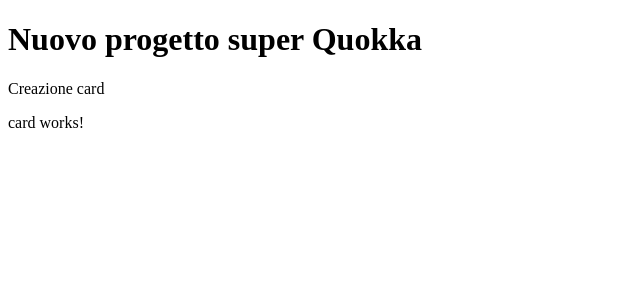
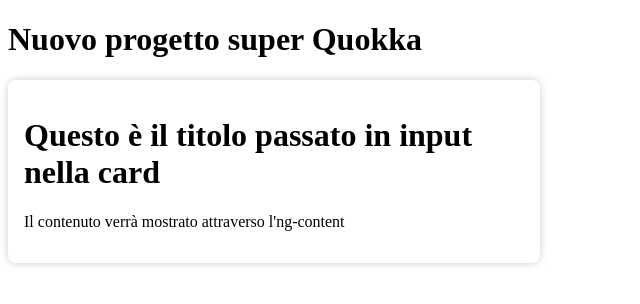
Before and after one commit to Bongiu/QuokkaProg, an Angular app: page / in a window 1280 px wide. Shown: the top 304 px of the page, without its empty margins (0-640 px from the left). Built offline with nearby package versions, Linux system fonts and the light colour scheme.

Commit message:
creazione del titolo in input e contenuto mostrato attraverso ng-content

```diff
--- a/src/app/app.component.html
+++ b/src/app/app.component.html
@@ -1,4 +1,8 @@
 <h1>Nuovo progetto super Quokka</h1>
-<p>Creazione card</p>
-<app-card></app-card>
+
+<app-card [titoloCardfiglio]="titoloPadreInput()">
+    <div>
+        <p>Il contenuto verrà mostrato attraverso l'ng-content</p>
+    </div>
+</app-card>
 <router-outlet />
--- a/src/app/app.component.ts
+++ b/src/app/app.component.ts
@@ -1,4 +1,4 @@
-import { Component } from '@angular/core';
+import { Component, signal } from '@angular/core';
 import { RouterOutlet } from '@angular/router';
 import { CardComponent } from "../library/card/card.component";
 
@@ -11,4 +11,6 @@ import { CardComponent } from "../library/card/card.component";
 })
 export class AppComponent {
   title = 'ProgettoQuokka';
+
+  titoloPadreInput = signal<string>('Questo è il titolo passato in input nella card');
 }
--- a/src/library/card/card.component.html
+++ b/src/library/card/card.component.html
@@ -1 +1,7 @@
-<p>card works!</p>
+
+<div class="card-container">
+    <!-- <h1>Quokka card passport</h1> -->
+     <h1>{{titoloCardfiglio()}}</h1>
+     <ng-content></ng-content>
+
+</div>
--- a/src/library/card/card.component.ts
+++ b/src/library/card/card.component.ts
@@ -1,4 +1,4 @@
-import { Component } from '@angular/core';
+import { Component, input } from '@angular/core';
 
 @Component({
   selector: 'app-card',
@@ -8,5 +8,6 @@ import { Component } from '@angular/core';
   styleUrl: './card.component.scss'
 })
 export class CardComponent {
+  titoloCardfiglio = input.required<string>();
 
 }
--- a/src/styles.scss
+++ b/src/styles.scss
@@ -1 +1,11 @@
 /* You can add global styles to this file, and also import other style files */
+.card-container{
+    --mat-menu-item-label-text-font: 'Inter' !important;
+    --mat-menu-item-focus-state-layer-color: transparent !important;
+    background-color: var(--light-color) !important;
+    border-radius: 8px !important;
+    box-shadow: 0px 0px 8px 0px rgba(0, 0, 0, 20%) !important;
+    padding: 16px !important;
+    min-height: 110px;
+    width: 500px;
+  }
```
